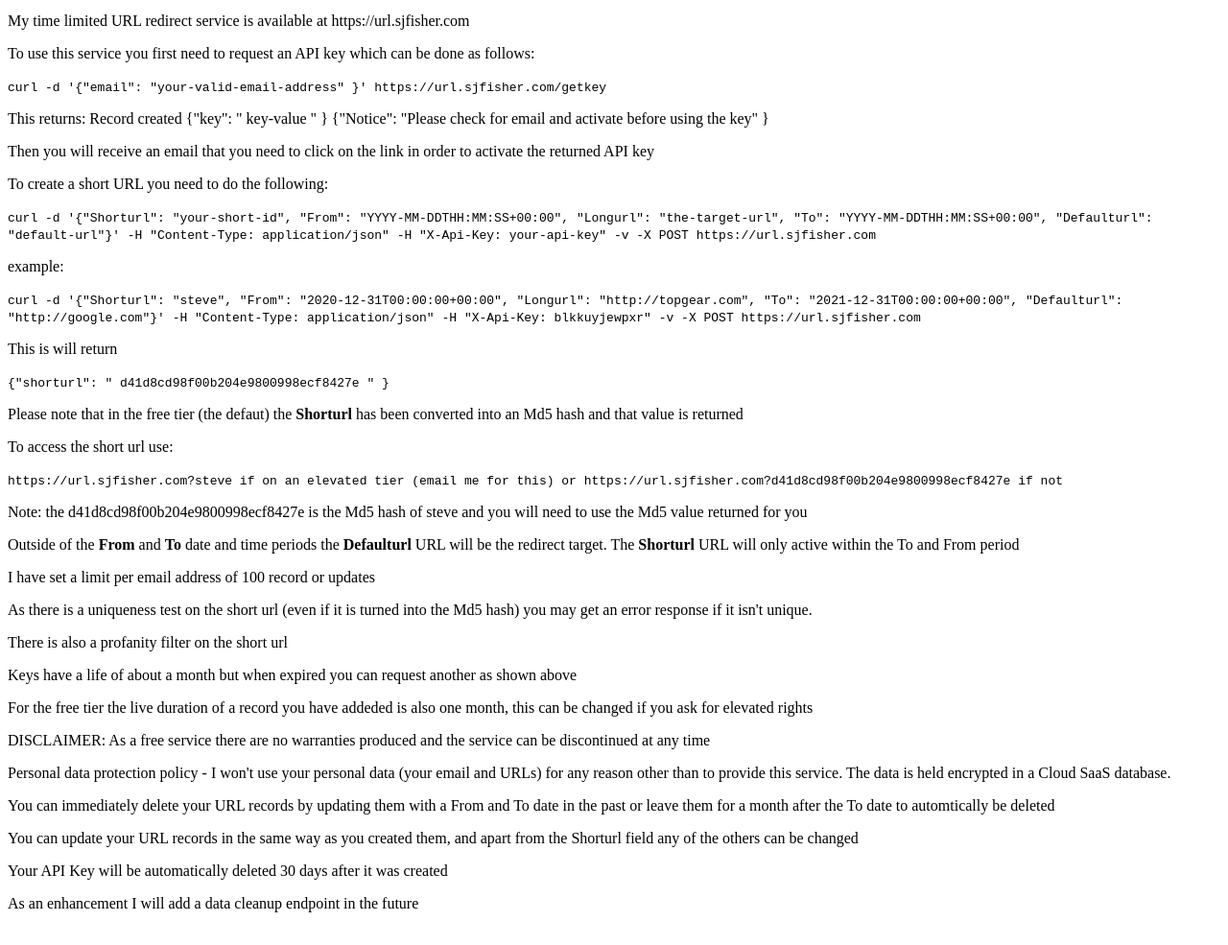
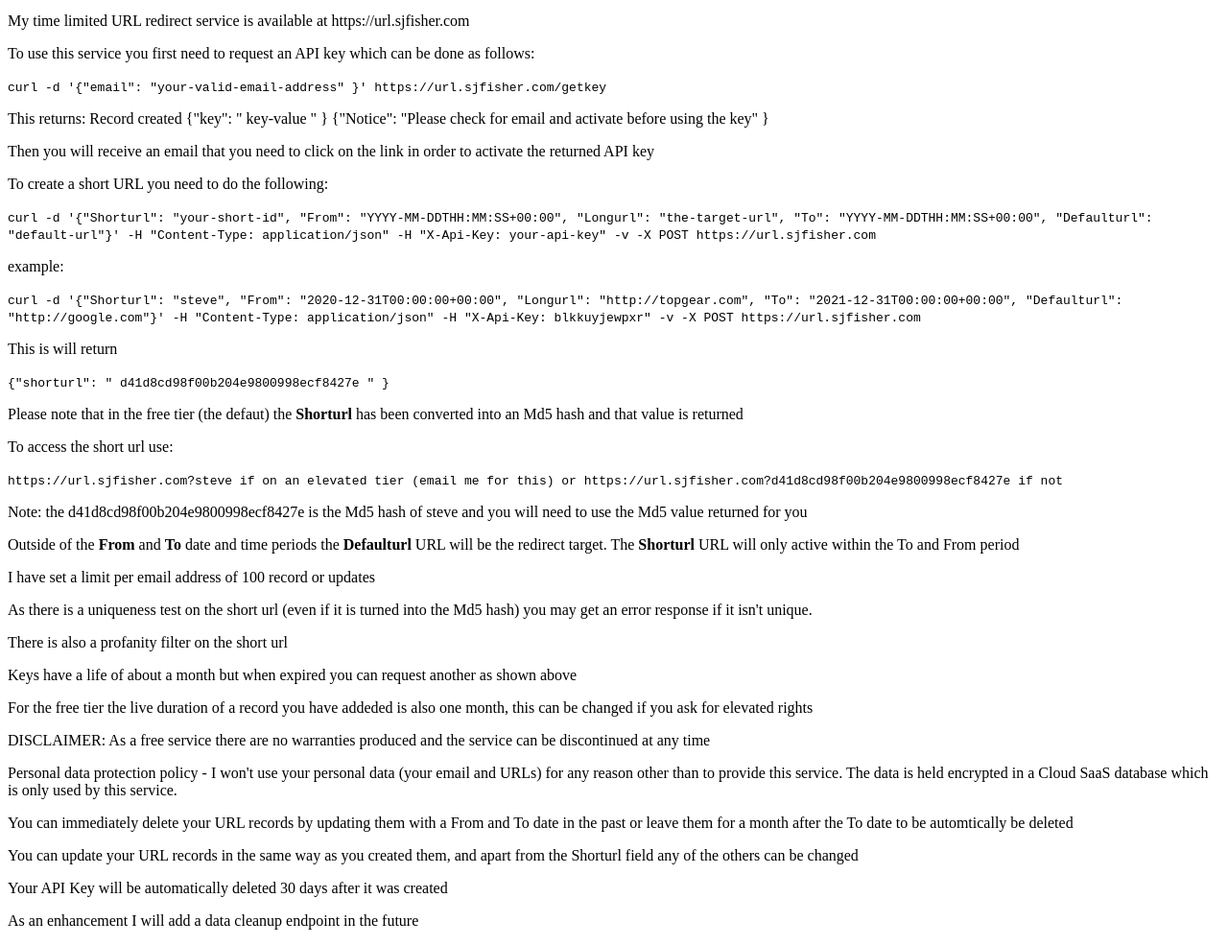
Before and after one commit to stevef1uk/urlwebsite, a plain HTML site: page index.html in a window 1280 px wide. Shown: the part 101-1086 px from the top of the page at 96% size. Drawn offline with Linux system fonts and the light colour scheme.

Commit message:
Update index.html

```diff
--- a/index.html
+++ b/index.html
@@ -71,8 +71,8 @@ height="0" width="0" style="display:none;visibility:hidden"></iframe></noscript>
 <p>For the free tier the live duration of a record you have addeded is also one month, this can be changed if you ask for elevated rights</p>
 <p></p>
 <p>DISCLAIMER: As a free service there are no warranties produced and the service can be discontinued at any time</p>
-<p>Personal data protection policy - I won't use your personal data (your email and URLs) for any reason other than to provide this service. The data is held encrypted in a Cloud SaaS database.</p>
-<p>You can immediately delete your URL records by updating them with a From and To date in the past or leave them for a month after the To date to automtically be deleted<p>
+<p>Personal data protection policy - I won't use your personal data (your email and URLs) for any reason other than to provide this service. The data is held encrypted in a Cloud SaaS database which is only used by this service.</p>
+<p>You can immediately delete your URL records by updating them with a From and To date in the past or leave them for a month after the To date to be automtically be deleted<p>
 <p>You can update your URL records in the same way as you created them, and apart from the Shorturl field any of the others can be changed</p>
 <p>Your API Key will be automatically deleted 30 days after it was created</p>
 <p>As an enhancement I will add a data cleanup endpoint in the future</p>
```
